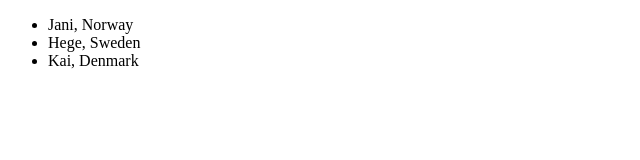
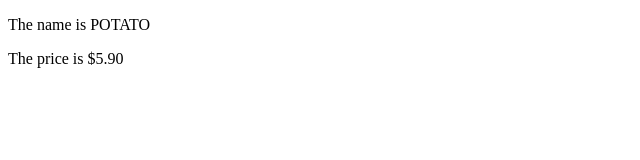
Before and after one commit to Agado1003/Angular_Tuto, a plain HTML site: page HTML5Application/public_html/index.html in a window 1280 px wide. Shown: the whole page, without its empty margins (0-640 px from the left). Drawn offline with nearby package versions, Linux system fonts and the light colour scheme.

Commit message:
Filter to format data Signed-off-by: Agado1003 <adrien.gadeau@gmail.com>

```diff
--- a/HTML5Application/public_html/index.html
+++ b/HTML5Application/public_html/index.html
@@ -8,17 +8,12 @@
 
 <body>
 
-<div data-ng-app="myApp" data-ng-controller="namesCtrl">
+<div data-ng-app="" data-ng-init="Product={Name:'Potato',Price:5.90}">
 
-<ul>
-  <li data-ng-repeat="x in names">
-    {{ x.name + ', ' + x.country }}
-  </li>
-</ul>
+<p>The name is {{ Product.Name | uppercase }}</p>
+<p>The price is {{ Product.Price | currency }}</p>
 
 </div>
 
-<script src="personController.js"></script>
-
 </body>
 </html>
```
